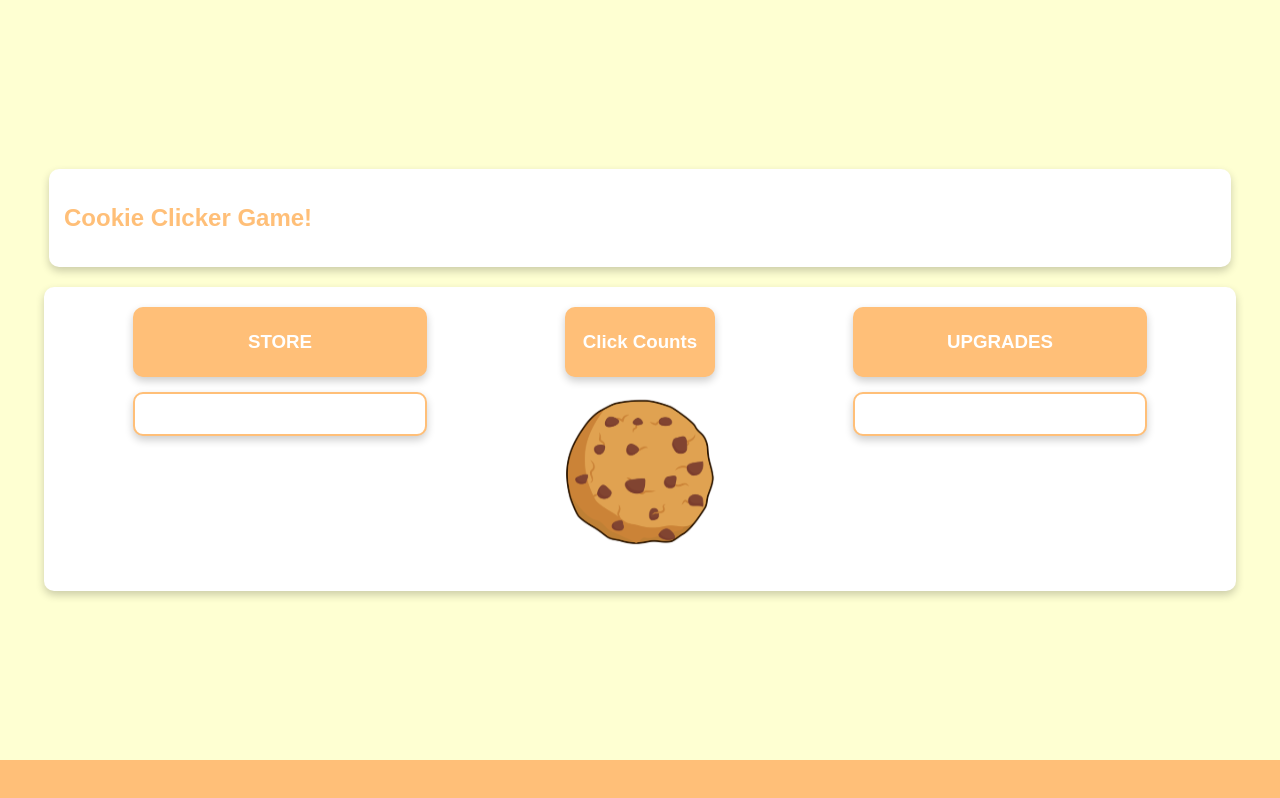
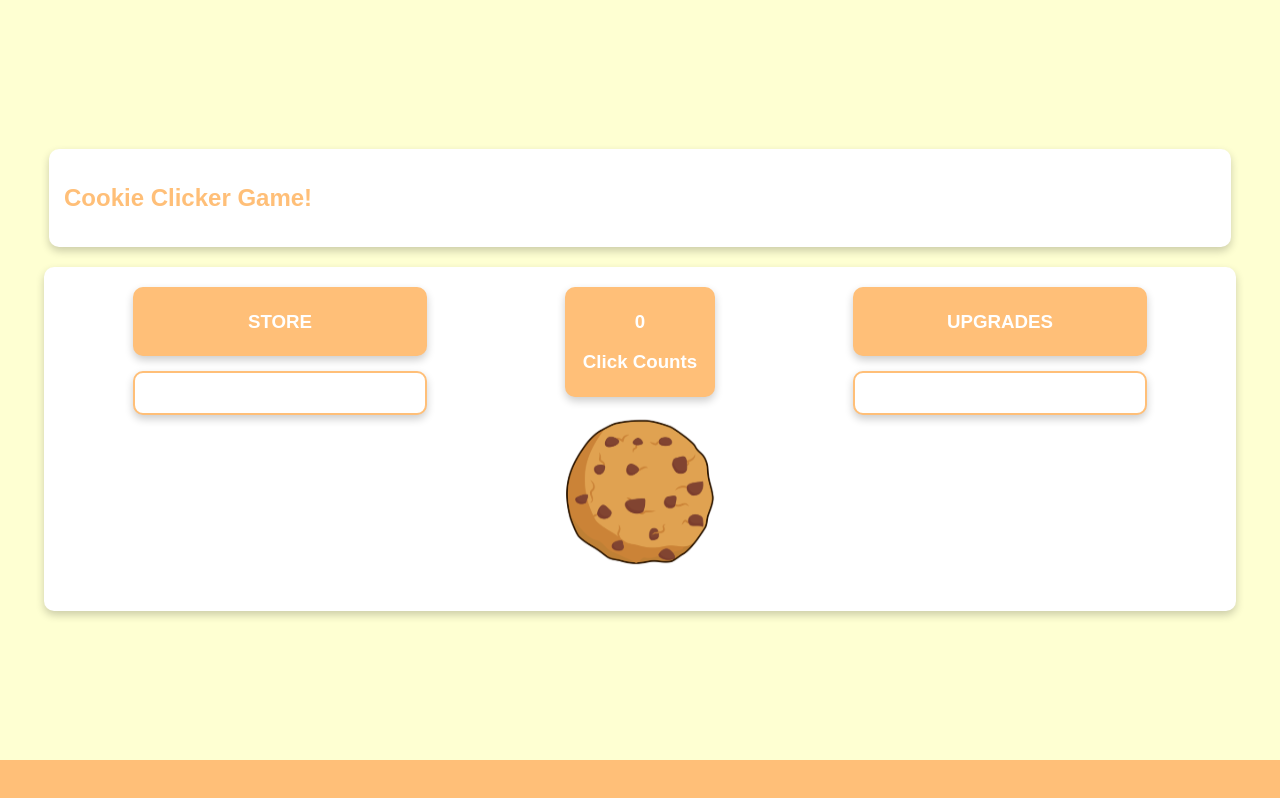
Before and after one commit to RaulBecerraB/Cookie-Clicker, a React (Vite) app: page / in a window 1280 px wide. Built offline with nearby package versions, Linux system fonts and the light colour scheme.

Commit message:
feat (Cookie): add logic to increment counter on cookie click with animation

```diff
--- a/src/App.jsx
+++ b/src/App.jsx
@@ -17,6 +17,10 @@ function App() {
 
 const Game = () =>
 {
+  const [cookieClicks,setCookieClicks] = useState(0)
+
+  const increment = () => setCookieClicks(cookieClicks +1)
+
   return(
     <>
     <div>
@@ -25,7 +29,7 @@ const Game = () =>
       </div>
       <div className='white-board'>
           <Container title={'STORE'}></Container>
-          <CookieContainer />
+          <CookieContainer counter = {cookieClicks} onCookieClick={increment}/>
           <Container title={'UPGRADES'}></Container>
       </div>
     </div>
@@ -33,15 +37,16 @@ const Game = () =>
   )
 }
 
-const CookieContainer = () =>
+const CookieContainer = ({counter,onCookieClick}) =>
 {
   return(
     <div>
       <div className='text-container'>
+          <h3>{counter}</h3>
           <h3>Click Counts</h3>
       </div>
       <div className='cookie-container'>
-      <Cookie />
+        <Cookie onCookieClick = {onCookieClick}/>
       </div>
     </div>
   )
--- a/src/components/Cookie.jsx
+++ b/src/components/Cookie.jsx
@@ -1,8 +1,18 @@
-export const Cookie = (widht, height) =>
+import { useState } from "react";
+
+export const Cookie = ({widht, height,onCookieClick}) =>
 {
-return(
-  <>
-    <img src="./src/assets/cookie.svg" alt="cookie" width={150} height={150} />
-  </>
-)
+    const [isClicked, setIsClicked] = useState(false);
+
+    const handleClick = () => {
+      setIsClicked(true);
+      onCookieClick();
+      setTimeout(() => setIsClicked(false), 100); // Duración de la animación
+    };
+
+    return (
+      <div onClick={handleClick} className={isClicked ? 'cookie-clicked' : ''}>
+        <img src="./src/assets/cookie.svg" alt="cookie" width='150' height='150' />
+      </div>
+    )
 }
--- a/src/styles/game.css
+++ b/src/styles/game.css
@@ -78,3 +78,19 @@
     justify-content: space-around;
 
 }
+
+@keyframes clickAnimation {
+    0% {
+      transform: scale(1);
+    }
+    50% {
+      transform: scale(1.2); /* Tamaño más grande */
+    }
+    100% {
+      transform: scale(1);
+    }
+  }
+
+  .cookie-clicked {
+    animation: clickAnimation 0.2s ease-in-out;
+  }
```
